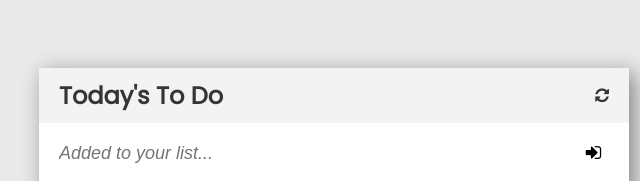
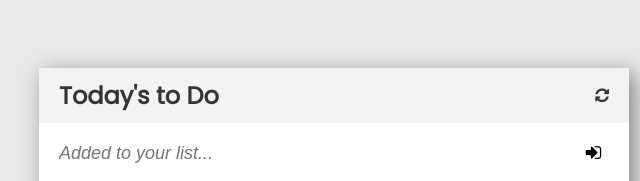
Before and after one commit to joel-kalema/To-Do-list, a website built with webpack: page src/index.html in a window 1280 px wide. Shown: the part 244-425 px from the top of the page, 306-946 px from the left. Built offline with nearby package versions, Linux system fonts and the light colour scheme; a web font is replaced by a local one.

Commit message:
Fixed the linters

```diff
--- a/src/index.html
+++ b/src/index.html
@@ -17,7 +17,7 @@
   <body>
     <section>
       <header>
-        <h1>Today's To Do</h1>
+        <h1>Today's to Do</h1>
         <i class="fa fa-refresh" aria-hidden="true"></i>
       </header>
       <form class="form">
```
